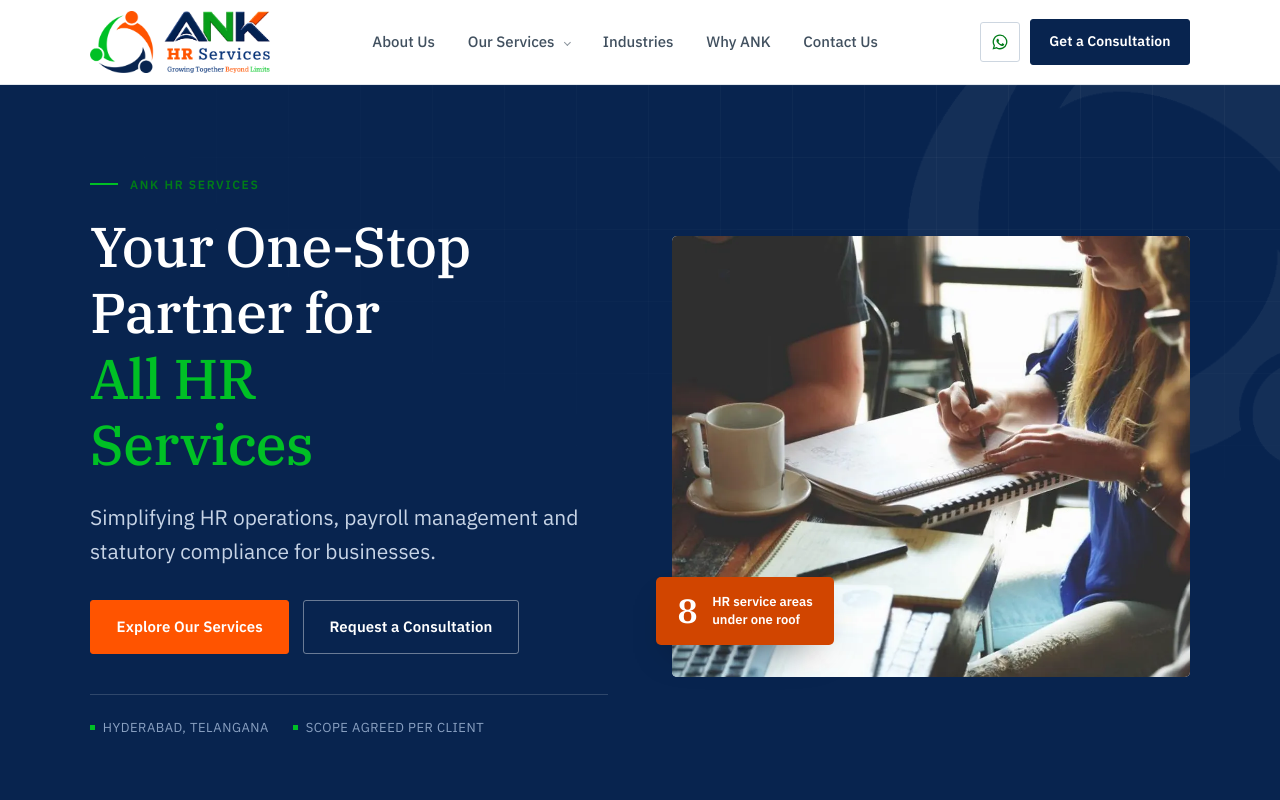
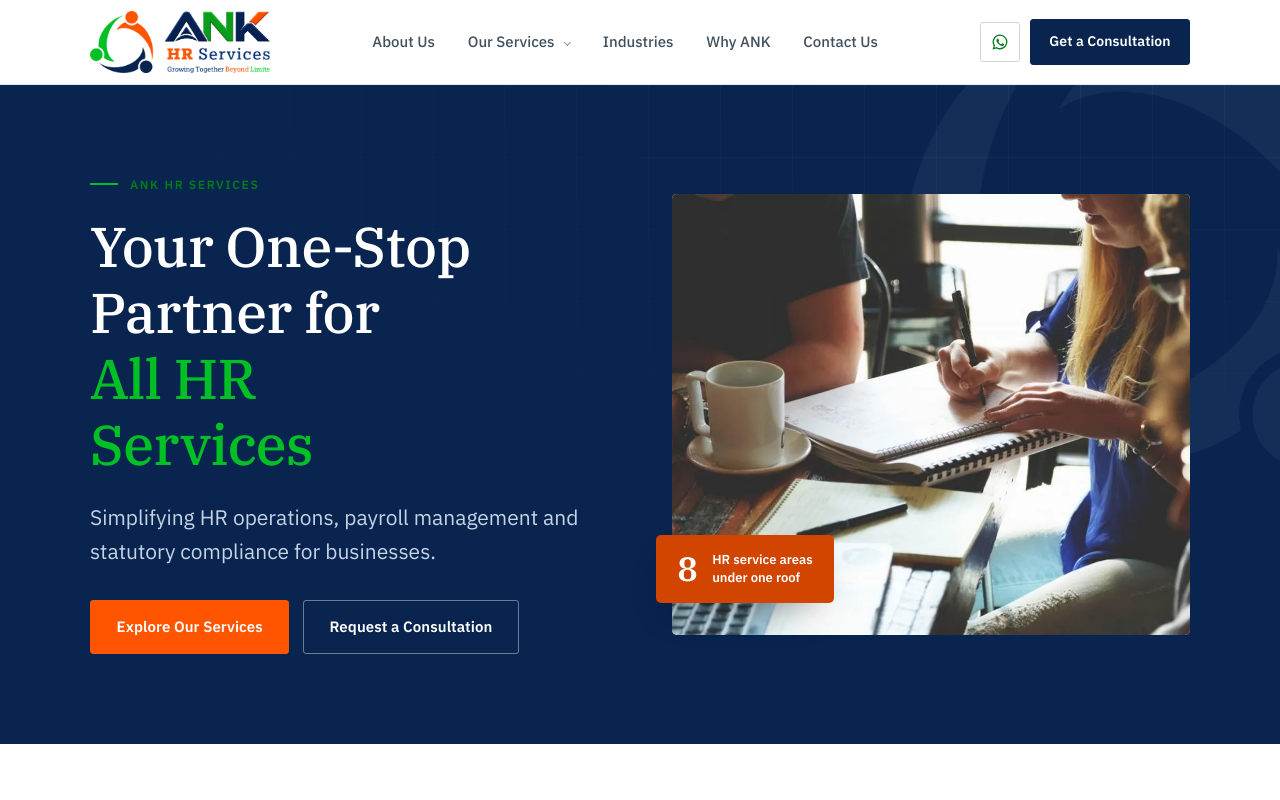
Before and after one commit to ananthagupta225-ANK/website, an Astro site: page / in a window 1280 px wide. Shown: the top 800 px of the page. Built offline with nearby package versions, Linux system fonts and the light colour scheme; Astro itself is replaced by a stand-in of ours.

Commit message:
Remove the hero meta strip
Drops the "Hyderabad, Telangana / Scope agreed per client" line under the
hero buttons, along with its now-unused styles.

The office address stays in the contact block and footer, where it is
contact information rather than decoration.

Verified: 17 pages build; 1108 internal links resolve; astro check clean.

```diff
--- a/src/pages/index.astro
+++ b/src/pages/index.astro
@@ -60,10 +60,6 @@ const schema = [
           <a class="btn btn--accent" href={href('/services/')}>Explore Our Services</a>
           <a class="btn btn--on-navy" href={href('/contact/')}>Request a Consultation</a>
         </div>
-        <ul class="hero__meta" data-reveal="up" style="--reveal-delay:300ms">
-          <li>{site.locality}, {site.region}</li>
-          <li>Scope agreed per client</li>
-        </ul>
       </div>
 
       <div class="hero__media" data-reveal="scale" style="--reveal-delay:160ms">
@@ -365,34 +361,6 @@ const schema = [
     max-width: 46ch;
     color: #c7d4e6;
     font-size: clamp(1.0625rem, 1rem + 0.5vw, 1.3125rem);
-  }
-
-  .hero__meta {
-    display: flex;
-    flex-wrap: wrap;
-    gap: 0.5rem 1.5rem;
-    list-style: none;
-    margin: 2.5rem 0 0;
-    padding: 1.35rem 0 0;
-    border-top: 1px solid var(--on-navy-line);
-    font-size: 0.8125rem;
-    letter-spacing: 0.04em;
-    text-transform: uppercase;
-    color: #8aa1c2;
-  }
-
-  .hero__meta li {
-    display: flex;
-    align-items: center;
-    gap: 0.5rem;
-  }
-
-  .hero__meta li::before {
-    content: '';
-    width: 0.3rem;
-    height: 0.3rem;
-    background: var(--green);
-    flex: none;
   }
 
   .hero__media {
```
